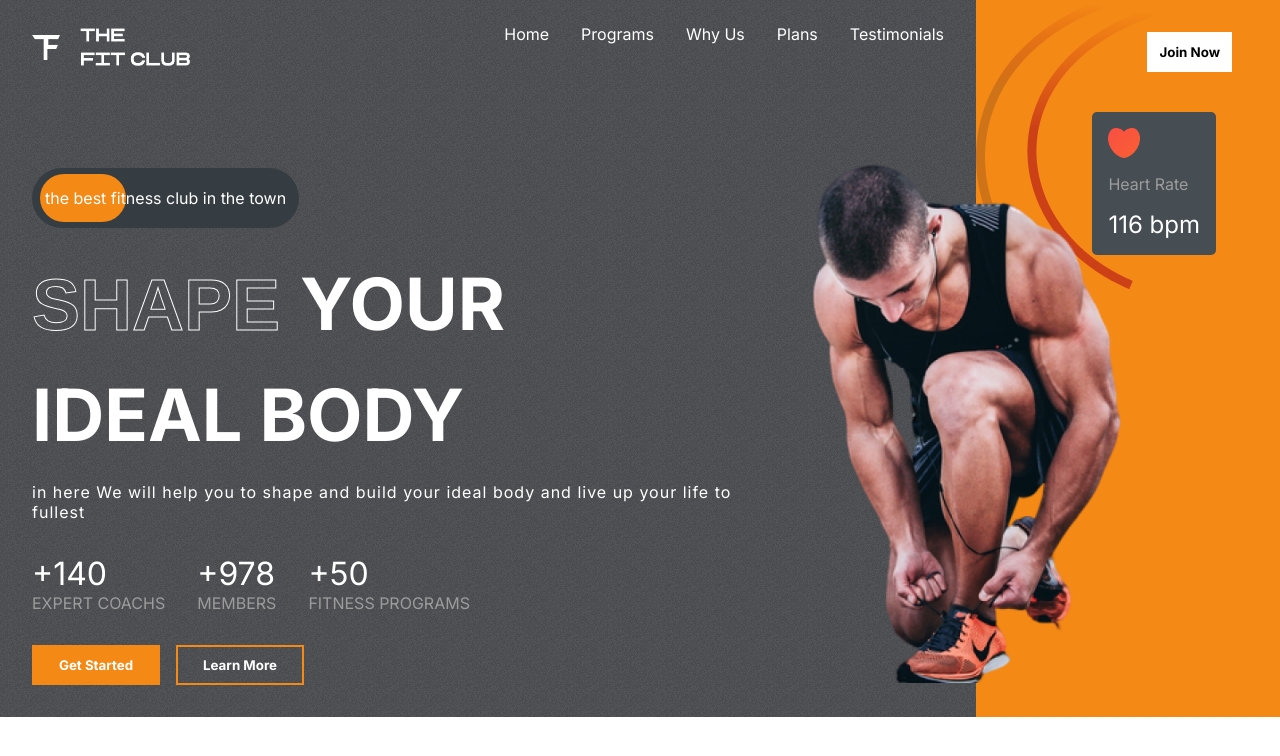
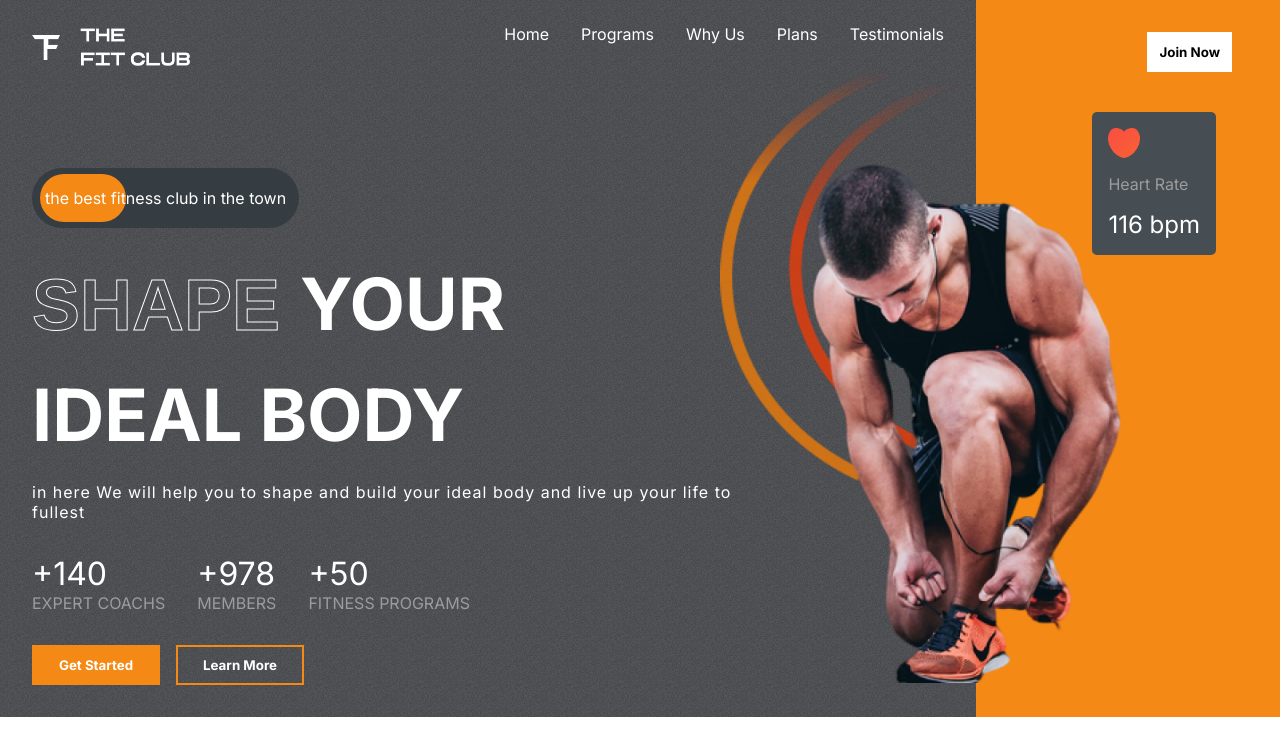
Before and after one commit to AlexMarquesAlves/fit-club-gym-app, a React (Vite) app: page / in a window 1280 px wide. Shown: the top 756 px of the page. Built offline with nearby package versions, Linux system fonts and the light colour scheme.

Commit message:
Feat: styling hero image back

```diff
--- a/src/components/Hero/styles.scss
+++ b/src/components/Hero/styles.scss
@@ -140,5 +140,13 @@
          right: 8rem;
          width: 23rem;
       }
+
+      .hero_image_back {
+         position: absolute;
+         top: 4rem;
+         right: 20rem;
+         z-index: -1;
+         width: 15rem;
+      }
    }
 }
```
